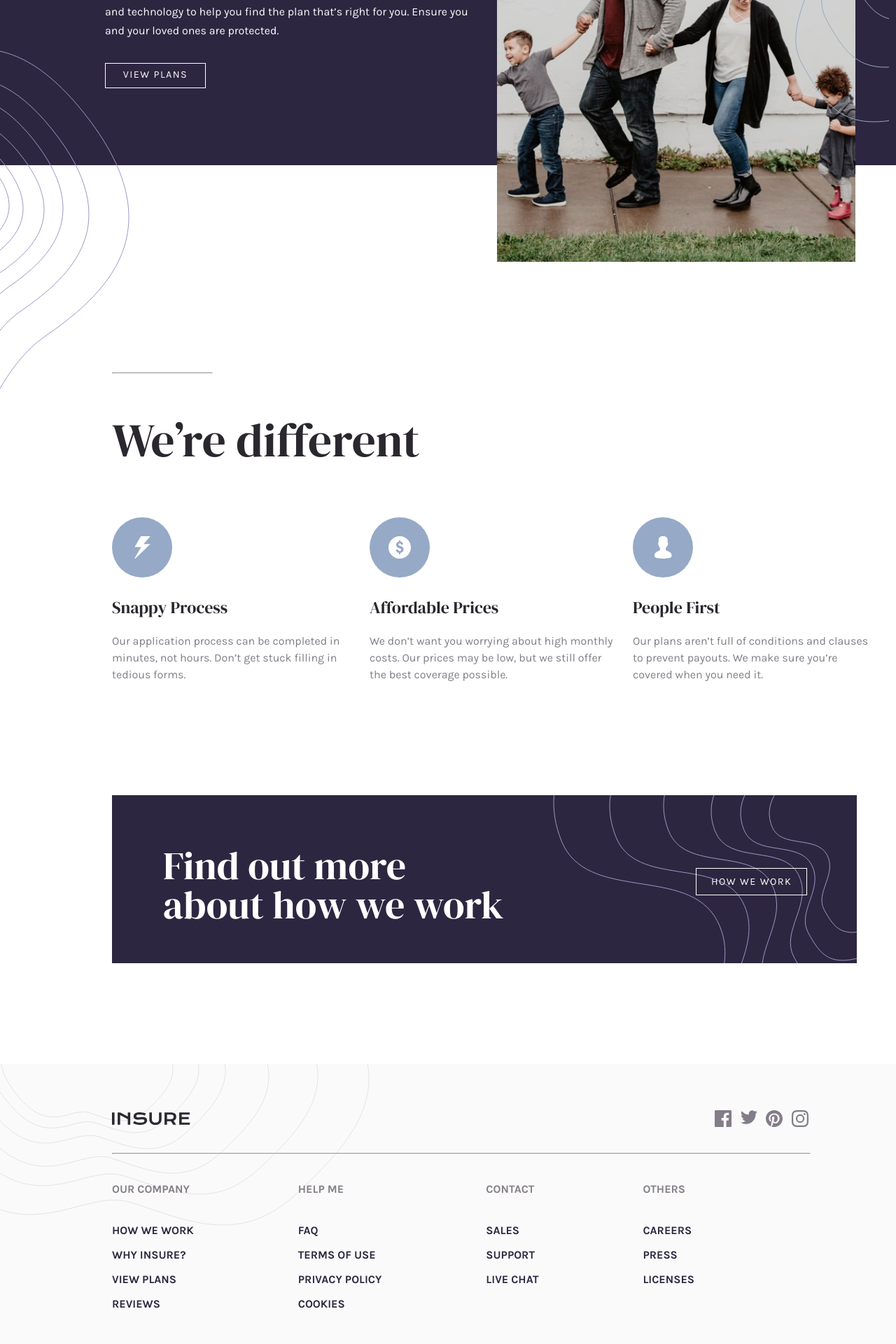
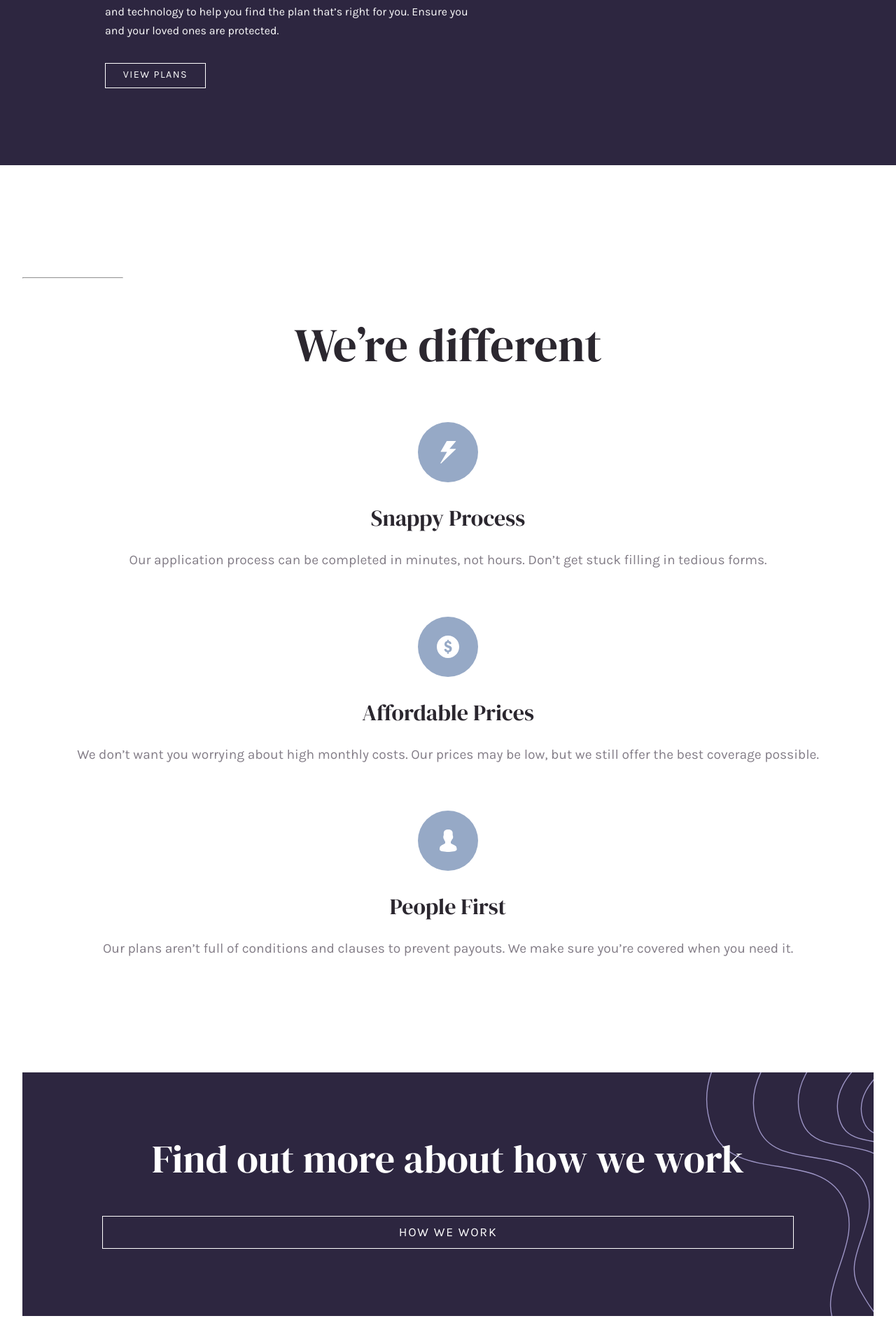
Before and after one commit to melodymastache/Insure-Landing-Page, a React (Create React App) app: page / in a window 1280 px wide. Shown: the part 420-2340 px from the top of the page at 70% size. Built offline with nearby package versions, Linux system fonts and the light colour scheme.

Commit message:
snappy section struggle

```diff
--- a/src/App.js
+++ b/src/App.js
@@ -32,9 +32,9 @@ class Intro extends React.Component {
                 <h2 className="title" id="intro-title">Humanizing your insurance.</h2>
                 <p>Get your life insurance coverage easier and faster. We blend our expertise and technology to help you find the plan that’s right for you. Ensure you and your loved ones are protected.</p>
                 <div className="button" id="intro-button">View plans</div>
-                <img src={familyImg} alt="family" id="family-photo" />
-                <div id="wavy-right-bg"></div>
-                <img src={wavyLeftBg} alt="wavy-bg" id="wavy-left-bg" />
+                <div id="family-photo"></div>
+                <div id="wavy-intro-bg"></div>
+                <div id="wavy-transition-bg"></div>
             </div>
         )
     }
@@ -91,7 +91,7 @@ class Footer extends React.Component {
                 <div className="icon-bar">
                     <img src={logo} alt="company-logo" className="logo icon" />
                     <div className="socials-container">
-                        <span className="icon" id="fb-icon">
+                        <span className="icon">
                             <svg xmlns="http://www.w3.org/2000/svg" width="24" height="24">
                                 <path fill="#837D88" d="M22.675 0H1.325C.593 0 0 .593 0 1.325v21.351C0 23.407.593 24 1.325 24H12.82v-9.294H9.692v-3.622h3.128V8.413c0-3.1 1.893-4.788 4.659-4.788 1.325 0 2.463.099 2.795.143v3.24l-1.918.001c-1.504 0-1.795.715-1.795 1.763v2.313h3.587l-.467 3.622h-3.12V24h6.116c.73 0 1.323-.593 1.323-1.325V1.325C24 .593 23.407 0 22.675 0z" />
                             </svg>
--- a/src/App.scss
+++ b/src/App.scss
@@ -35,7 +35,6 @@ $very-light-gray: hsl(0, 0%, 98%);
 
 .line-decoration {
   width: 9em;
-  height: 0em;
   margin: 3em 0em;
   color: $very-light-gray;
 }
@@ -112,18 +111,9 @@ $very-light-gray: hsl(0, 0%, 98%);
   }
 }
 
-#wavy-right-bg {
-  // cannot get this to touch the far right edge of the screen....why??
-  margin-top: -49.5em;
-  background-image: url(./images/bg-pattern-intro-right-desktop.svg);
-  background-repeat: no-repeat;
-  margin-left: 49.5em; /* moves right */
-  z-index: 1; /* puts waves on top of family photo | z-index based on 3d: higher numbers = closer */
-}
-
-#wavy-left-bg {
-  margin-top: -19em;
-  margin-left: -10em;
+#wavy-transition-bg {
+  background-image: url(./images/bg-pattern-intro-left-mobile.svg);
+  background-color: black;
 }
 
 #intro-title {
@@ -160,69 +150,66 @@ $very-light-gray: hsl(0, 0%, 98%);
 
 /* AT A GLANCE COMPONENT */
 .at-a-glance {
-  display: flex;
+  text-align: center;
   flex-flow: column wrap;
-  margin: 15.5em 0em 0em 10em;
+
+  margin: 10em 2em;
   color: $very-dark-violet;
+
+  hr {
+
+  }
 
   p {
     color: $dark-greyish-violet;
+    font-size: 1.2em;
+    line-height: 1.7em;
+    margin: auto 1.2em;
   }
 }
 
 .subtitle {
-  font-size: 1.5em;
+  font-size: 2em;
   padding: 1em 0em;
 }
 
 .feature-list {
-  display: flex;
-}
-
-#middle-item {
-  padding: 0em 1.5em;
-  width: 25em;
 }
 
 .feature-item {
   margin-top: 4em;
   line-height: 1.5em;
-  width: 21.5em;
 }
 
 /* HOW WE WORK COMPONENT */
 .how-we-work {
-  display: flex;
   background-color: $dark-violet;
-  margin: 10em 10em 9em 10em;
-  width: 66.5em;
-  height: 15em;
+  margin: 10em 2em;
   color: white;
+  padding: 6em 0.5em;
+  text-align: center;
   background-color: $dark-violet;
-  background-image: url(./images/bg-pattern-how-we-work-desktop.svg);
+  background-image: url(./images/bg-pattern-how-we-work-mobile.svg);
   background-repeat: no-repeat;
   background-position: top right;
+  background-size: 15em;
 
   h2 {
+    line-height: 1em;
     font-size: 3.5em;
-    background-color: $dark-violet;
-    width: 8.7em;
-    line-height: 1em;
-    margin: 1.3em 4.9em 0em 1.3em;
   }
 }
 
 #hww-button {
-  text-align: center;
   padding: 0.7em 0em;
-  z-index: 1; /* put button in front of bg */
-  font-size: 0.9em;
-  margin: 7.2em -25em 0em 0em;
+  // z-index: 1; /* put button in front of bg */
+  font-size: 1.1em;
   letter-spacing: 0.1em;
-  width: 11em;
+  margin: 0em 6em;
   height: 2.7em;
   font-weight: 400;
   border: 1px solid white;
+  margin-top: 3em;
 
   &:hover {
     background-color: white;
@@ -236,32 +223,28 @@ $very-light-gray: hsl(0, 0%, 98%);
   background-color: $very-light-gray;
   text-transform: uppercase;
   font-weight: 600;
+  text-align: center;
   background-image: url(./images/bg-pattern-footer-desktop.svg);
   background-repeat: no-repeat;
+  background-size: 42em;
+  background-position-x: -8em;
+  background-position-y: -4em;
   padding-bottom: 2.5em;
 
-  .icon {
-    margin-top: 3.3em;
-    margin-bottom: 1.5em;
-    margin-left: 0.8em;
-  }
-
-  .logo {
-    margin-left: 9em;
-  }
-
   hr {
-    width: 78vw;
-    margin-left: 10rem;
-    color: $very-light-gray;
+    margin: 0em 2em;
   }
 }
 
-.icon-bar {
-  display: flex;
-  margin-right: 7.8rem;
+.icon {
+  margin-bottom: 1.5em;
+  margin-left: 0.8em;
 }
 
+.logo {
+  width: 11em;
+  padding-top: 7.4em;
+}
 /* using svg code in order to have access to change colour of image on hover */
 svg path {
   flex-flow: column wrap;
@@ -272,20 +255,8 @@ svg path {
 }
 
 .socials-container {
-  padding-top: 0.8em; /* lines up social icons with logo */
-  margin-left: auto;
-  display: flex;
-}
-
-.footer-items {
-  display: flex;
-  margin-left: 10em;
-  justify-content: space-between;
-  width: 65vw;
-
-  p {
-    flex-flow: column wrap;
-  }
+  margin-bottom: 3em;
+  // svg {} figure out how to scale the svgs bigger
 }
 
 .link-section {
```
